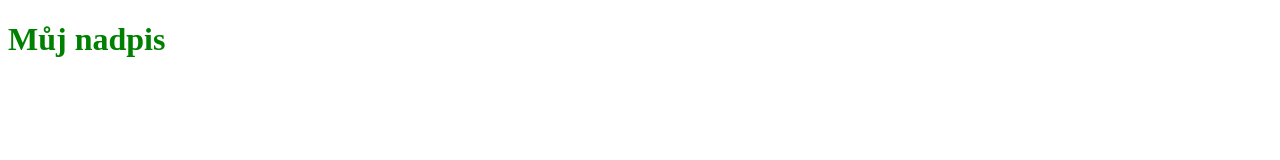
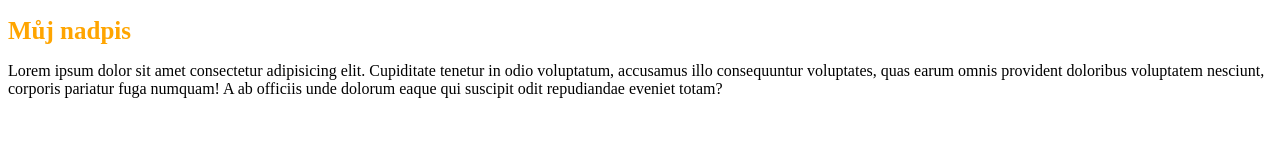
Before and after one commit to Verca-J/github-demo, a plain HTML site: page index.html in a window 1280 px wide. Drawn offline with Linux system fonts and the light colour scheme.

Commit message:
Přidání odstavce v index.html a změna barvy a velikosti písma H1 ve style.css

```diff
--- a/index.html
+++ b/index.html
@@ -8,5 +8,6 @@
 </head>
 <body>
 	<h1>Můj nadpis</h1>
+	<p>Lorem ipsum dolor sit amet consectetur adipisicing elit. Cupiditate tenetur in odio voluptatum, accusamus illo consequuntur voluptates, quas earum omnis provident doloribus voluptatem nesciunt, corporis pariatur fuga numquam! A ab officiis unde dolorum eaque qui suscipit odit repudiandae eveniet totam?</p>
 </body>
 </html>
--- a/style.css
+++ b/style.css
@@ -1,3 +1,4 @@
 h1 {
-	color: green;
+	color: orange;
+	font-size: 25px;
 }
```
